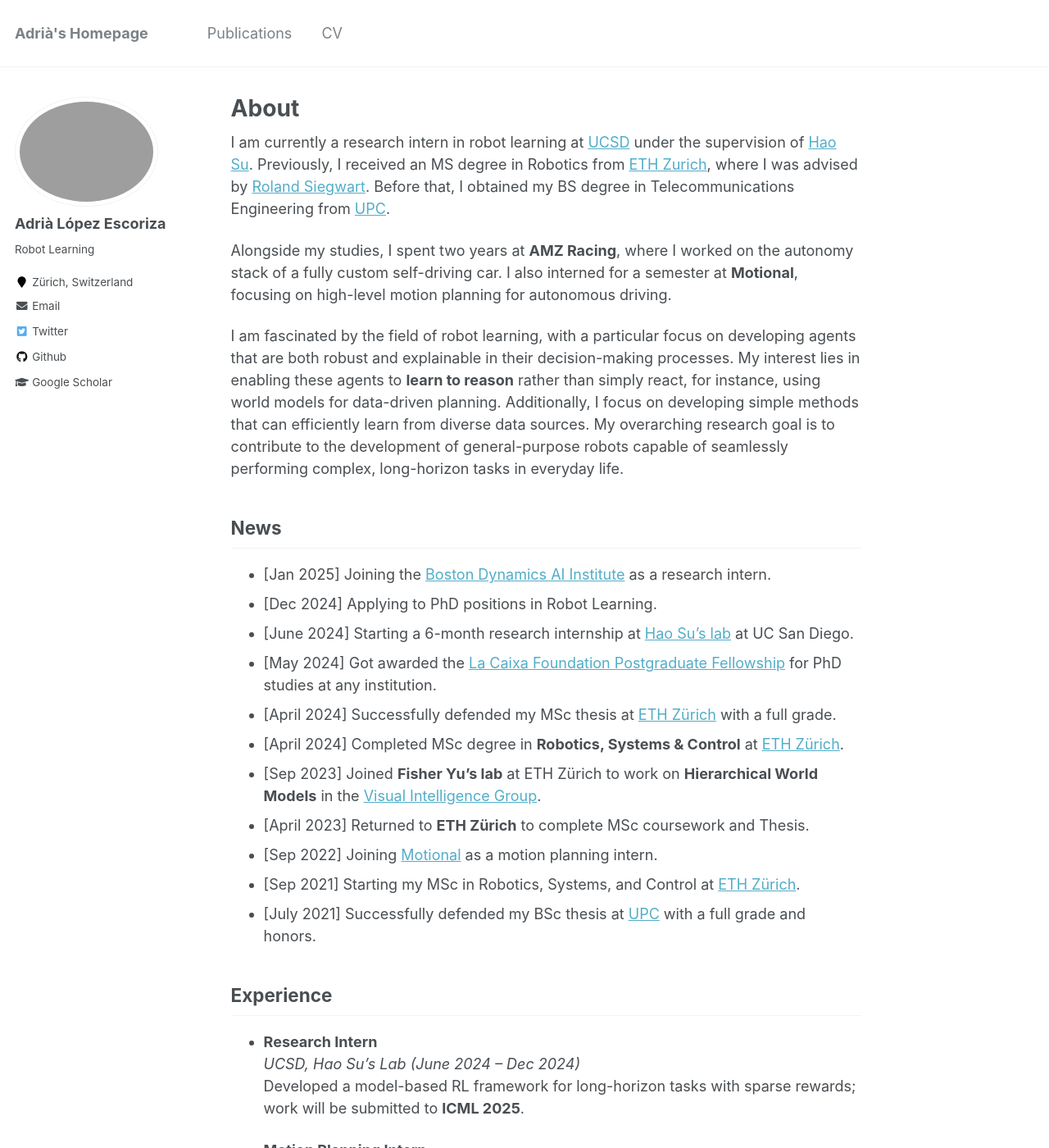
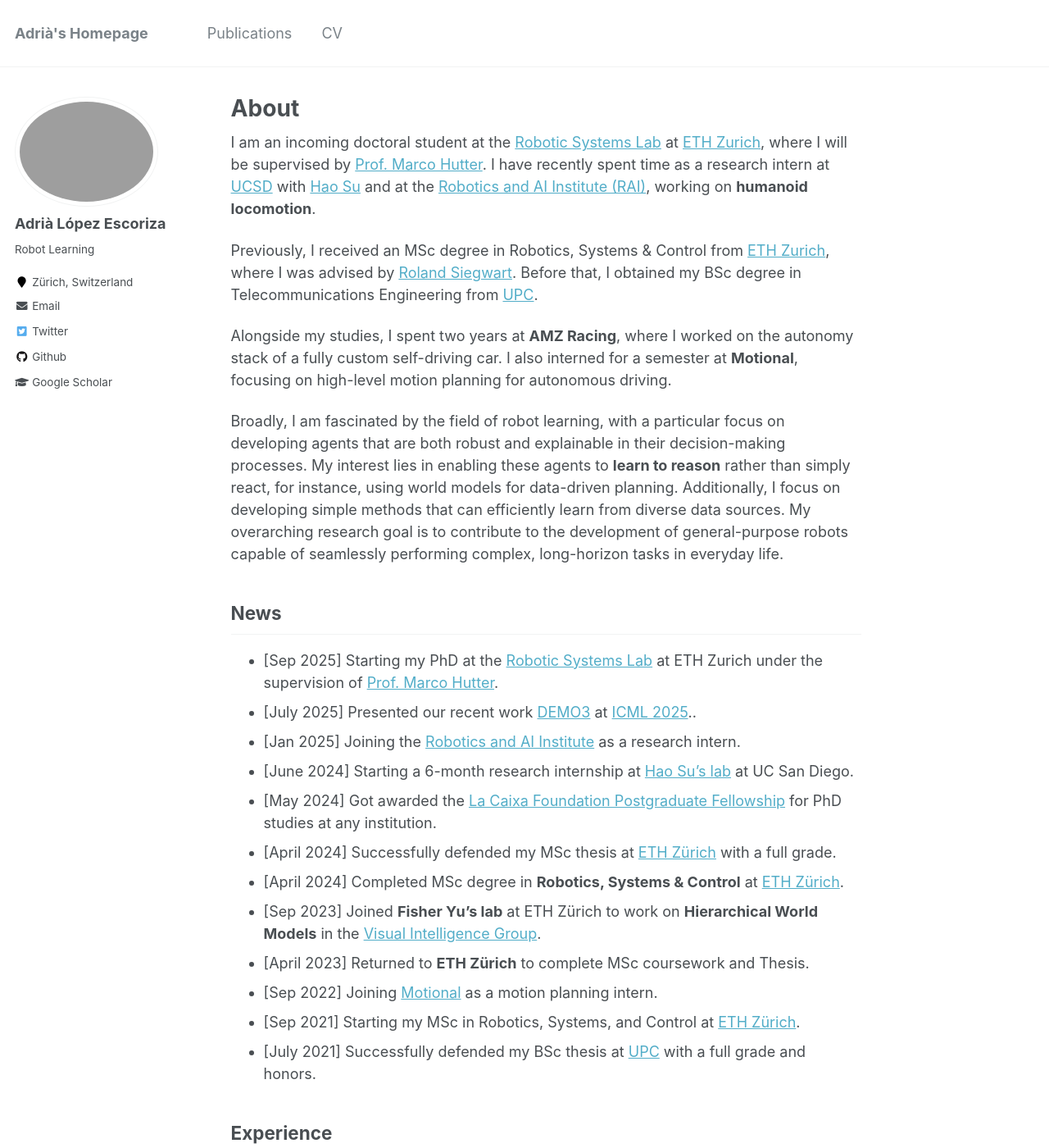
Before and after one commit to adrialopezescoriza/adrialopezescoriza.github.io, a Jekyll site: the page built from _pages/about.md, in a window 1280 px wide and 1400 px high. Shown: the whole window at 82% size. Built offline with Jekyll 4.4.1, drawn with Linux system fonts in a browser that asks for light colours; some of the changed text lies outside the part shown.

Commit message:
Update about

```diff
--- a/_pages/about.md
+++ b/_pages/about.md
@@ -8,15 +8,18 @@ redirect_from:
   - /about.html
 ---
 
-I am currently a research intern in robot learning at [UCSD](https://ucsd.edu/) under the supervision of [Hao Su](https://cseweb.ucsd.edu/~haosu/index.html). Previously, I received an MS degree in Robotics from [ETH Zurich](https://ethz.ch/en.html), where I was advised by [Roland Siegwart](https://asl.ethz.ch/the-lab/people/person-detail.Mjk5ODE=.TGlzdC8yMDI4LDEyMDExMzk5Mjg=.html). Before that, I obtained my BS degree in Telecommunications Engineering from [UPC](https://telecos.upc.edu/en?set_language=en).
+I am an incoming doctoral student at the [Robotic Systems Lab](https://rsl.ethz.ch/) at [ETH Zurich](https://ethz.ch/en.html), where I will be supervised by [Prof. Marco Hutter](https://rsl.ethz.ch/the-lab/people/person-detail.html?persid=110601). I have recently spent time as a research intern at [UCSD](https://ucsd.edu/) with [Hao Su](https://cseweb.ucsd.edu/~haosu/index.html) and at the [Robotics and AI Institute (RAI)](https://theaiinstitute.com/), working on **humanoid locomotion**.
+
+Previously, I received an MSc degree in Robotics, Systems & Control from [ETH Zurich](https://ethz.ch/en.html), where I was advised by [Roland Siegwart](https://asl.ethz.ch/the-lab/people/person-detail.Mjk5ODE=.TGlzdC8yMDI4LDEyMDExMzk5Mjg=.html). Before that, I obtained my BSc degree in Telecommunications Engineering from [UPC](https://telecos.upc.edu/en?set_language=en).
 
 Alongside my studies, I spent two years at **AMZ Racing**, where I worked on the autonomy stack of a fully custom self-driving car. I also interned for a semester at **Motional**, focusing on high-level motion planning for autonomous driving.
 
-I am fascinated by the field of robot learning, with a particular focus on developing agents that are both robust and explainable in their decision-making processes. My interest lies in enabling these agents to **learn to reason** rather than simply react, for instance, using world models for data-driven planning. Additionally, I focus on developing simple methods that can efficiently learn from diverse data sources. My overarching research goal is to contribute to the development of general-purpose robots capable of seamlessly performing complex, long-horizon tasks in everyday life.
+Broadly, I am fascinated by the field of robot learning, with a particular focus on developing agents that are both robust and explainable in their decision-making processes. My interest lies in enabling these agents to **learn to reason** rather than simply react, for instance, using world models for data-driven planning. Additionally, I focus on developing simple methods that can efficiently learn from diverse data sources. My overarching research goal is to contribute to the development of general-purpose robots capable of seamlessly performing complex, long-horizon tasks in everyday life.
 
 ## News
-- [Jan 2025]  Joining the [Boston Dynamics AI Institute](https://theaiinstitute.com/) as a research intern.
-- [Dec 2024]  Applying to PhD positions in Robot Learning.
+- [Sep 2025] Starting my PhD at the [Robotic Systems Lab](https://rsl.ethz.ch/) at ETH Zurich under the supervision of [Prof. Marco Hutter](https://rsl.ethz.ch/the-lab/people/person-detail.html?persid=110601).
+- [July 2025] Presented our recent work [DEMO3](https://adrialopezescoriza.github.io/demo3/) at [ICML 2025](https://icml.cc/virtual/2025/poster/46087)..
+- [Jan 2025]  Joining the [Robotics and AI Institute](https://rai-inst.com/) as a research intern.
 - [June 2024] Starting a 6-month research internship at [Hao Su's lab](https://cseweb.ucsd.edu/~haosu/) at UC San Diego.
 - [May 2024]  Got awarded the [La Caixa Foundation Postgraduate Fellowship](https://lacaixafoundation.org/en/postgraduate-fellowships-abroad-call) for PhD studies at any institution.
 - [April 2024] Successfully defended my MSc thesis at [ETH Zürich](https://ethz.ch/en.html) with a full grade.
@@ -28,6 +31,10 @@ I am fascinated by the field of robot learning, with a particular focus on devel
 - [July 2021] Successfully defended my BSc thesis at [UPC](https://telecos.upc.edu/en?set_language=en) with a full grade and honors.
 
 ## Experience
+- **Reinforcement Learning Intern**
+  *Robotics and AI Institute (Jan 2025 – Jul 2025)*
+  Worked on humanoid locomotion for outdoor environments through demonstration-augmented RL.
+
 - **Research Intern**
   *UCSD, Hao Su's Lab (June 2024 – Dec 2024)*
   Developed a model-based RL framework for long-horizon tasks with sparse rewards; work will be submitted to **ICML 2025**.
```
